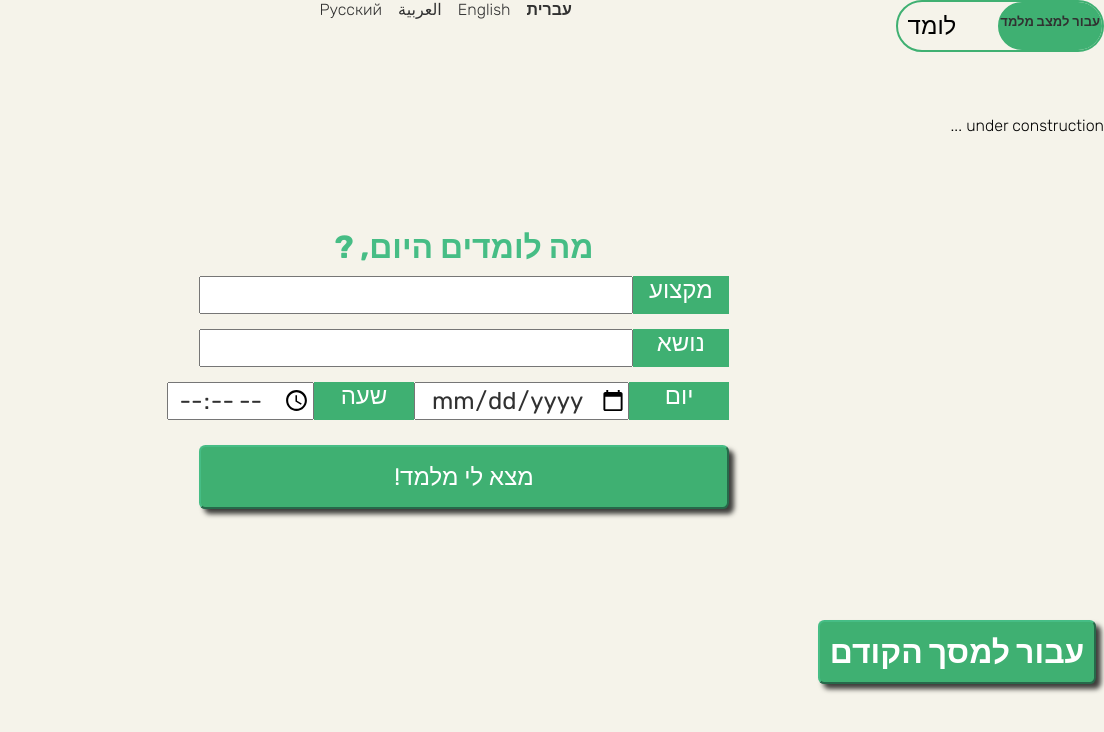
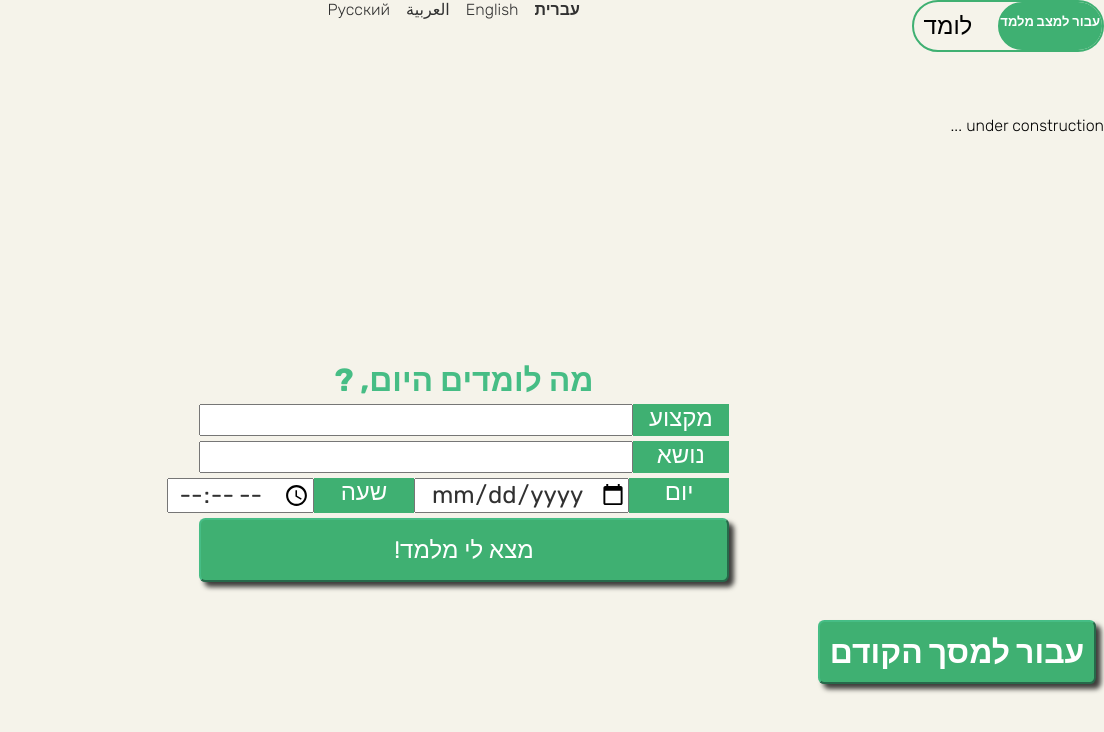
Before and after one commit to classmatedata/classmate, a plain HTML site: page site/www/start.html in a window 1280 px wide. Shown: the full height of the page, 176-1280 px from the left. Drawn offline with Linux system fonts and the light colour scheme.

Commit message:
position find teacher form's labels

```diff
--- a/site/www/css/general.css
+++ b/site/www/css/general.css
@@ -173,7 +173,7 @@ div label input {margin-right: 100px;}
     font-size: xx-large;
     font-weight: bold;
   }
-  #search_teacher_div>*,#search_teacher_div form  * {
+  #search_teacher_div ,#search_teacher_div form  {
     margin-bottom: 10px;
   }
   #search_teacher_div *{
@@ -194,8 +194,7 @@ div label input {margin-right: 100px;}
    width: 450px;
   }
   #search_teacher_div .line div  label>span{
-
-   width: 100px;
+    width: 100px;
   }
   #search_teacher_div   label  {
     text-align: center;
--- a/site/www/css/index.css
+++ b/site/www/css/index.css
@@ -38,8 +38,12 @@ ul.lang-container {
 header .lang-container {
     color: var(--font-color-0);
 }
+
+
 header .up-menu .selected * {
     font-weight: bold;
+    color: white;
+    text-align: center;
 
 }
 #up-menu nav.selected {
@@ -47,7 +51,8 @@ header .up-menu .selected * {
     border-radius: 2rem;
     margin: 0;
     background-color: var(--bg-color-2);
-    color: white;/* var(--font-color-2);*/
+    /* color: white; */
+    /* var(--font-color-2);*/
 }
 .up-menu span {
     padding: 10px;
@@ -62,10 +67,13 @@ header .up-menu  {
     font-size: x-large;
     font-weight: normal;
     /* color: var(--font-color-0); */
-    gap:2rem;
+    /* gap:2rem; */
     border:2px solid  var(--bg-color-2);
     border-radius: 2rem;
+   flex-wrap: nowrap;
+
 }
+
 .small {
     font-size: small;
 }
```
